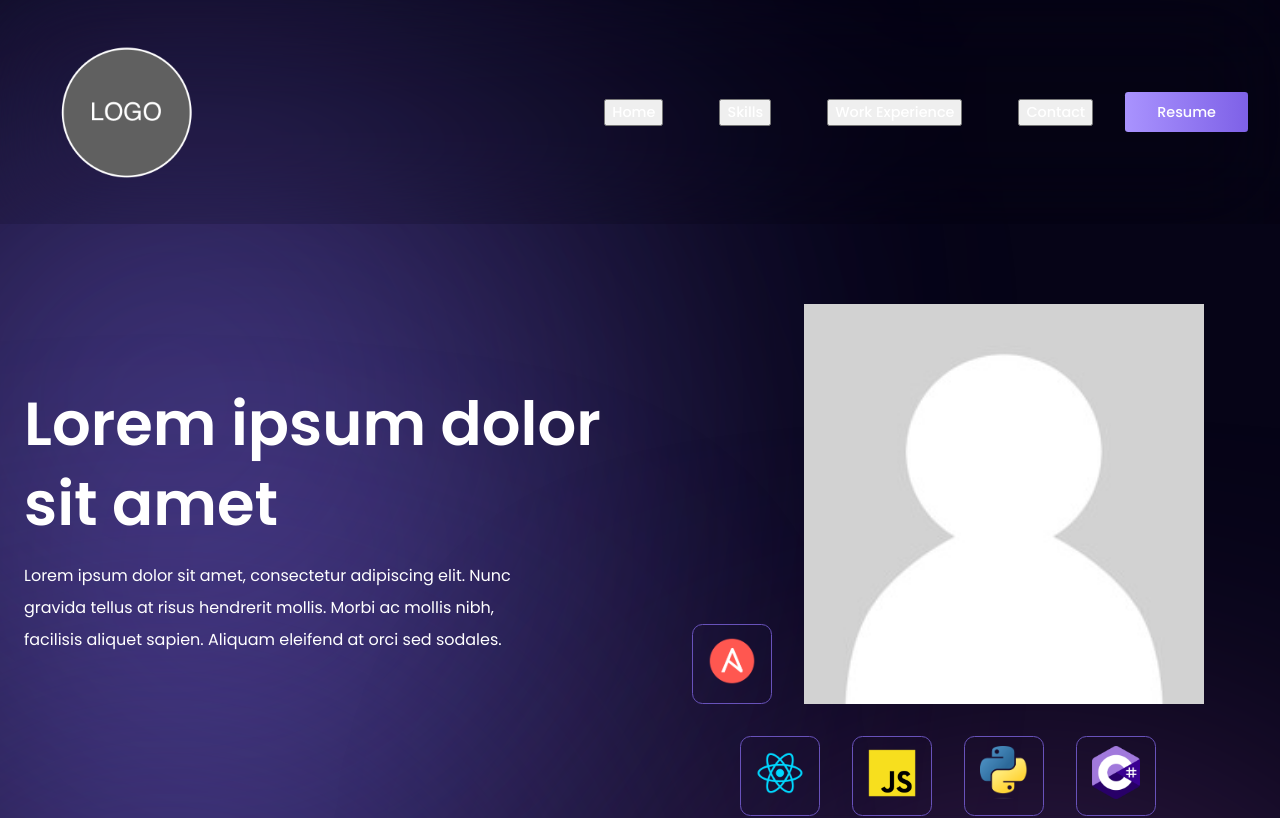
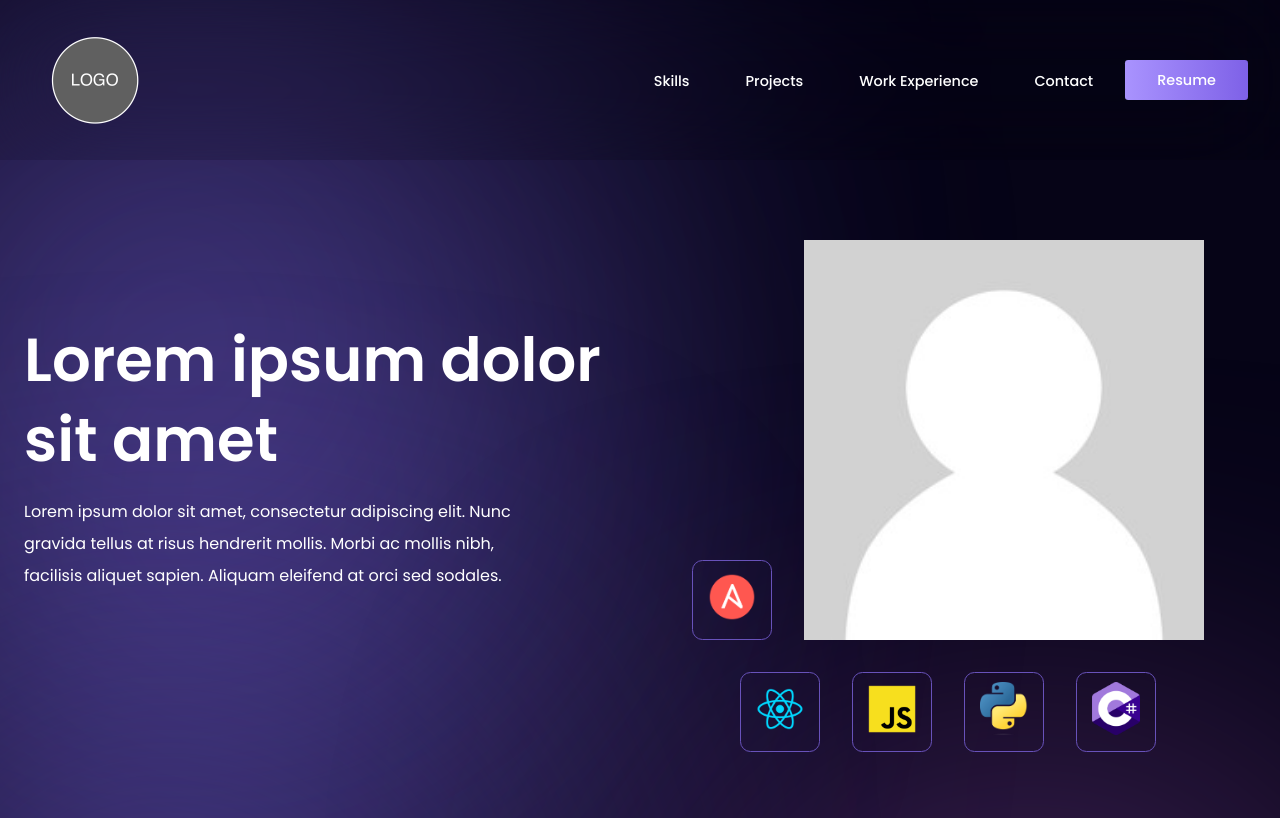
Before and after one commit to robluna98/react-native-application, a React (Create React App) app: page / in a window 1280 px wide. Shown: the top 818 px of the page. Built offline with nearby package versions, Linux system fonts and the light colour scheme.

Commit message:
Setup Navbar links to id and removed sticky

```diff
--- a/src/components/Contact/Contact.jsx
+++ b/src/components/Contact/Contact.jsx
@@ -5,8 +5,8 @@ import ContactForm from './ContactForm/ContactForm';
 
 const Contact = () => {
   return (
-    <section className="contact-container">
-      <h5>Contact Me</h5>
+    <section id="contact" className="contact-container">
+      <h5>Contact</h5>
 
       <div className="contact-content">
         <div style={{ flex: 1 }}>
--- a/src/components/Navbar/MobileNav/MobileNav.jsx
+++ b/src/components/Navbar/MobileNav/MobileNav.jsx
@@ -2,6 +2,12 @@ import React from 'react';
 import './MobileNav.css';
 
 const MobileNav = ({ isOpen, toggleMenu }) => {
+  const scrollToSection = (event, sectionId) => {
+    event.preventDefault();
+    const section = document.getElementById(sectionId);
+    section.scrollIntoView({ behavior: 'smooth' });
+  };
+
   return (
     <>
       <div
@@ -17,20 +23,40 @@ const MobileNav = ({ isOpen, toggleMenu }) => {
 
           <ul>
             <li>
-              {/* <a className="menu-item">Home</a> */}
-              <button className="menu-item">Home</button>
+              <a
+                href="#skills"
+                onClick={(event) => scrollToSection(event, 'skills')}
+                className="menu-item"
+              >
+                Skills
+              </a>
             </li>
             <li>
-              {/* <a className="menu-item">Skills</a> */}
-              <button className="menu-item">Skills</button>
+              <a
+                href="#skils"
+                onClick={(event) => scrollToSection(event, 'skills')}
+                className="menu-item"
+              >
+                Projects
+              </a>
             </li>
             <li>
-              {/* <a className="menu-item">Work Experience</a> */}
-              <button className="menu-item">Work Experience</button>
+              <a
+                href="#experience"
+                onClick={(event) => scrollToSection(event, 'experience')}
+                className="menu-item"
+              >
+                Work Experience
+              </a>
             </li>
             <li>
-              {/* <a className="menu-item">Contact</a> */}
-              <button className="menu-item">Contact</button>
+              <a
+                href="#contact"
+                onClick={(event) => scrollToSection(event, 'contact')}
+                className="menu-item"
+              >
+                Contact
+              </a>
             </li>
 
             <button className="resume-btn" onClick={() => {}}>
--- a/src/components/Navbar/Navbar.css
+++ b/src/components/Navbar/Navbar.css
@@ -1,7 +1,6 @@
 .nav-wrapper {
   background: rgba(0, 0, 0, 0.1);
-  padding: 0.5rem;
-  position: sticky;
+  padding: 0.5rem 0;
   top: 0;
   z-index: 30;
   backdrop-filter: blur(50px);
@@ -17,7 +16,7 @@
 }
 
 .logo {
-  width: 12rem;
+  width: 8rem;
   height: auto;
 }
 
@@ -50,6 +49,7 @@
   position: absolute;
   bottom: -0.6rem;
   opacity: 0;
+  transform: translateX(-1.5rem);
   transition: all 0.3s ease;
 }
 
--- a/src/components/Navbar/Navbar.jsx
+++ b/src/components/Navbar/Navbar.jsx
@@ -8,6 +8,12 @@ const Navbar = () => {
 
   const toggleMenu = () => {
     setOpenMenu(!openMenu);
+  };
+
+  const scrollToSection = (event, sectionId) => {
+    event.preventDefault();
+    const section = document.getElementById(sectionId);
+    section.scrollIntoView({ behavior: 'smooth' });
   };
 
   return (
@@ -24,20 +30,40 @@ const Navbar = () => {
 
           <ul>
             <li>
-              {/* <a className="menu-item">Home</a> */}
-              <button className="menu-item">Home</button>
+              <a
+                href="#skills"
+                onClick={(event) => scrollToSection(event, 'skills')}
+                className="menu-item"
+              >
+                Skills
+              </a>
             </li>
             <li>
-              {/* <a className="menu-item">Skills</a> */}
-              <button className="menu-item">Skills</button>
+              <a
+                href="#skils"
+                onClick={(event) => scrollToSection(event, 'skills')}
+                className="menu-item"
+              >
+                Projects
+              </a>
             </li>
             <li>
-              {/* <a className="menu-item">Work Experience</a> */}
-              <button className="menu-item">Work Experience</button>
+              <a
+                href="#experience"
+                onClick={(event) => scrollToSection(event, 'experience')}
+                className="menu-item"
+              >
+                Work Experience
+              </a>
             </li>
             <li>
-              {/* <a className="menu-item">Contact</a> */}
-              <button className="menu-item">Contact</button>
+              <a
+                href="#contact"
+                onClick={(event) => scrollToSection(event, 'contact')}
+                className="menu-item"
+              >
+                Contact
+              </a>
             </li>
 
             <button className="resume-btn" onClick={() => {}}>
--- a/src/components/Skills/Skills.jsx
+++ b/src/components/Skills/Skills.jsx
@@ -12,7 +12,7 @@ const Skills = () => {
   };
 
   return (
-    <section className="skills-container">
+    <section id="skills" className="skills-container">
       <h5>Technical Proficiency</h5>
 
       <div className="skills-content">
--- a/src/components/WorkExperience/WorkExperience.jsx
+++ b/src/components/WorkExperience/WorkExperience.jsx
@@ -33,7 +33,7 @@ const WorkExperience = () => {
   };
 
   return (
-    <section className="experience-container">
+    <section id="experience" className="experience-container">
       <h5>Work Experience</h5>
 
       <div className="experience-content">
```
